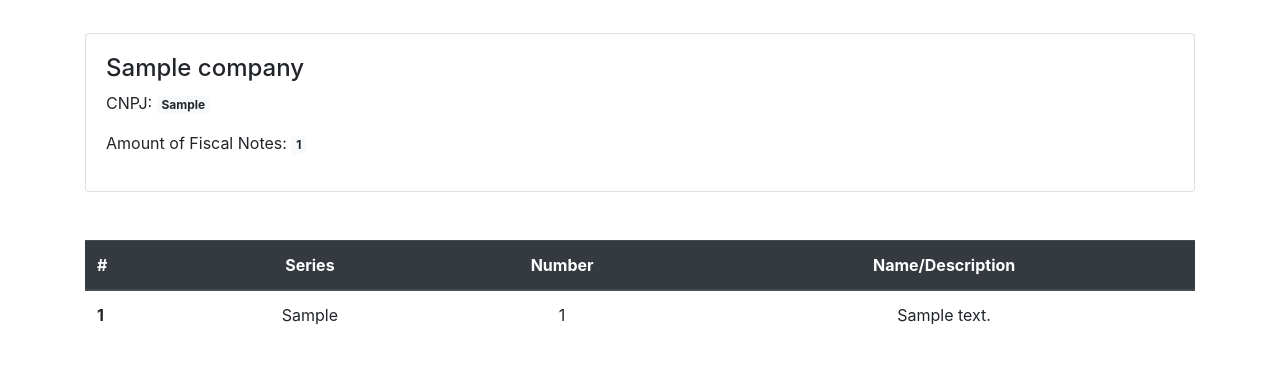
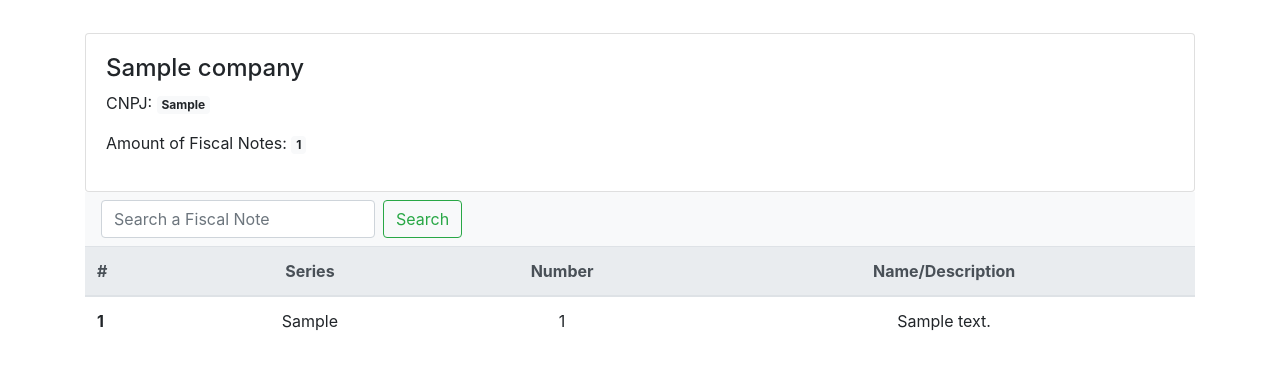
Before and after one commit to fabinhojorge/easyfiscalnote, a Django app: page /company/1 in a window 1280 px wide. Shown: the part 167-537 px from the top of the page. Run offline with Django 3.2, Linux system fonts and the light colour scheme; tables that the repository leaves empty hold one stand-in row (values such as "Sample post"); some libraries are stand-ins or nearby versions.

Commit message:
Added Fiscal Note details component. Added Fiscal Note search

```diff
--- a/register/templates/register/company_detail.html
+++ b/register/templates/register/company_detail.html
@@ -36,8 +36,19 @@
     </div>
 </div>
 
-<table class="table mt-5">
-    <thead class="thead-dark">
+<nav class="navbar navbar-light bg-light">
+    <form class="form-inline" method="GET">
+        <input name="search" class="form-control mr-sm-2" type="search" placeholder="Search a Fiscal Note"
+               aria-label="Search">
+        <button class="btn btn-outline-success my-2 my-sm-0" type="submit">Search</button>
+        {% if request.GET.search%}
+        <span class="text-warning ml-2">Currently looking for '{{request.GET.search}}'</span>
+        {% endif %}
+    </form>
+</nav>
+
+<table id="fiscal_note_table" class="table table-hover">
+    <thead class="thead-light">
     <tr>
         <th scope="col">#</th>
         <th scope="col" class="text-center">Series</th>
@@ -48,11 +59,27 @@
     <tbody>
 
     {% for fn in fiscal_notes %}
-    <tr>
+    <tr data-toggle="collapse" data-target="#hidden_{{fn.id}}" data-parent="#fiscal_note_table"
+        title="Click for more details">
         <th scope="row">{{fn.id}}</th>
         <td class="text-center">{{fn.series}}</td>
         <td class="text-center d-none d-sm-table-cell">{{fn.number}}</td>
         <td class="text-center d-none d-md-table-cell">{{fn.name_description}}</td>
+    </tr>
+    <tr id="hidden_{{fn.id}}" class="collapse">
+        <td colspan="6" class="hiddenRow" style="border-top: 0px;">
+            <div class="card">
+                <div class="card-body">
+                    <div>Series: <span class="badge badge-light">{{fn.series}}</span></div>
+                    <div>Number: <span class="badge badge-light">{{fn.number}}</span></div>
+                    <div>Name/Description: <span
+                            class="badge badge-light">{{fn.name_description|truncatechars:40}}</span></div>
+                    <div>Weight: <span class="badge badge-light">{{fn.weight}}{{fn.weight_metric}}</span></div>
+                    <div>Volume: <span class="badge badge-light">{{fn.volume}}{{fn.volume_metric}}</span></div>
+                    <div>Date: <span class="badge badge-light">{{fn.date}}</span></div>
+                </div>
+            </div>
+        </td>
     </tr>
     {% endfor %}
     </tbody>
--- a/register/templates/register/home.html
+++ b/register/templates/register/home.html
@@ -47,7 +47,11 @@
         <td class="text-center">{{c.name}}</td>
         <td class="text-center d-none d-sm-table-cell">{{c.cnpj}}</td>
         <td class="text-center d-none d-md-table-cell">{{c.fiscalnote_set.all | length}}</td>
-        <td class="text-center"> <a href="{% url 'company_detail' id=c.id %}"><span style="font-size: 1.4em" class="oi oi-list" title="More details" aria-hidden="true"></span></a></td>
+        <td class="text-center">
+            <a href="{% url 'company_detail' id=c.id %}">
+                <span style="font-size: 1.4em" class="oi oi-list" title="More details" aria-hidden="true"></span>
+            </a>
+        </td>
     </tr>
     {% endfor %}
     </tbody>
--- a/register/views.py
+++ b/register/views.py
@@ -1,5 +1,6 @@
 from django.shortcuts import render, get_object_or_404, get_list_or_404
 from register.models import Company, FiscalNote
+from django.db.models import Q
 
 
 def home(request):
@@ -12,5 +13,11 @@ def company_detail(request, id):
     data = dict()
     company = get_object_or_404(Company, id=id)
     data['company'] = company
-    data['fiscal_notes'] = company.fiscalnote_set.all()
+
+    search = request.GET.get('search')
+    if request.method == 'GET' and search:
+        data['fiscal_notes'] = company.fiscalnote_set.filter(Q(series__contains=search) | Q(name_description__contains=search))
+    else:
+        data['fiscal_notes'] = company.fiscalnote_set.all()
+
     return render(request, "register/company_detail.html", data)
```
Also changed, not shown: project_assets/company_details.jpg (added), project_assets/fiscal_note_details.jpg (added), project_assets/fiscal_note_search.jpg (added), project_assets/home_page.jpg (added).
